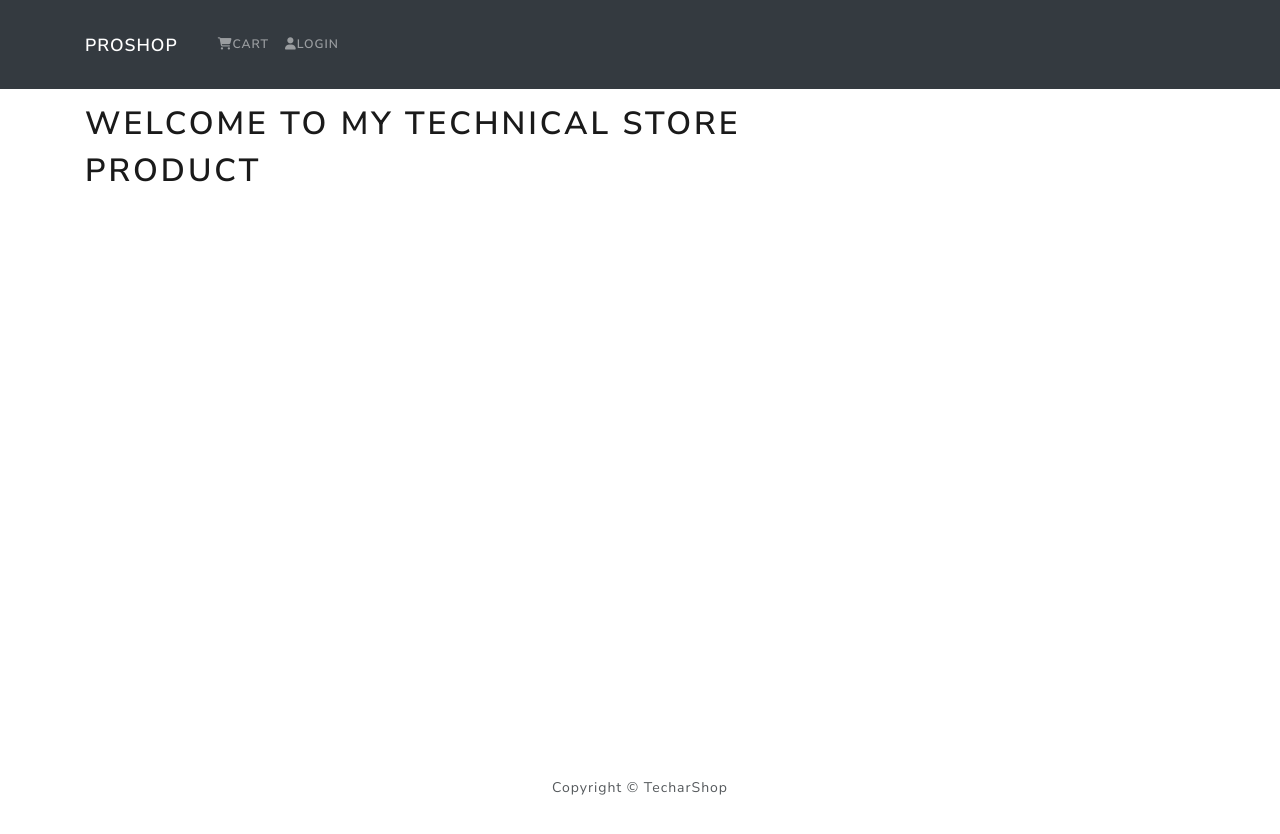
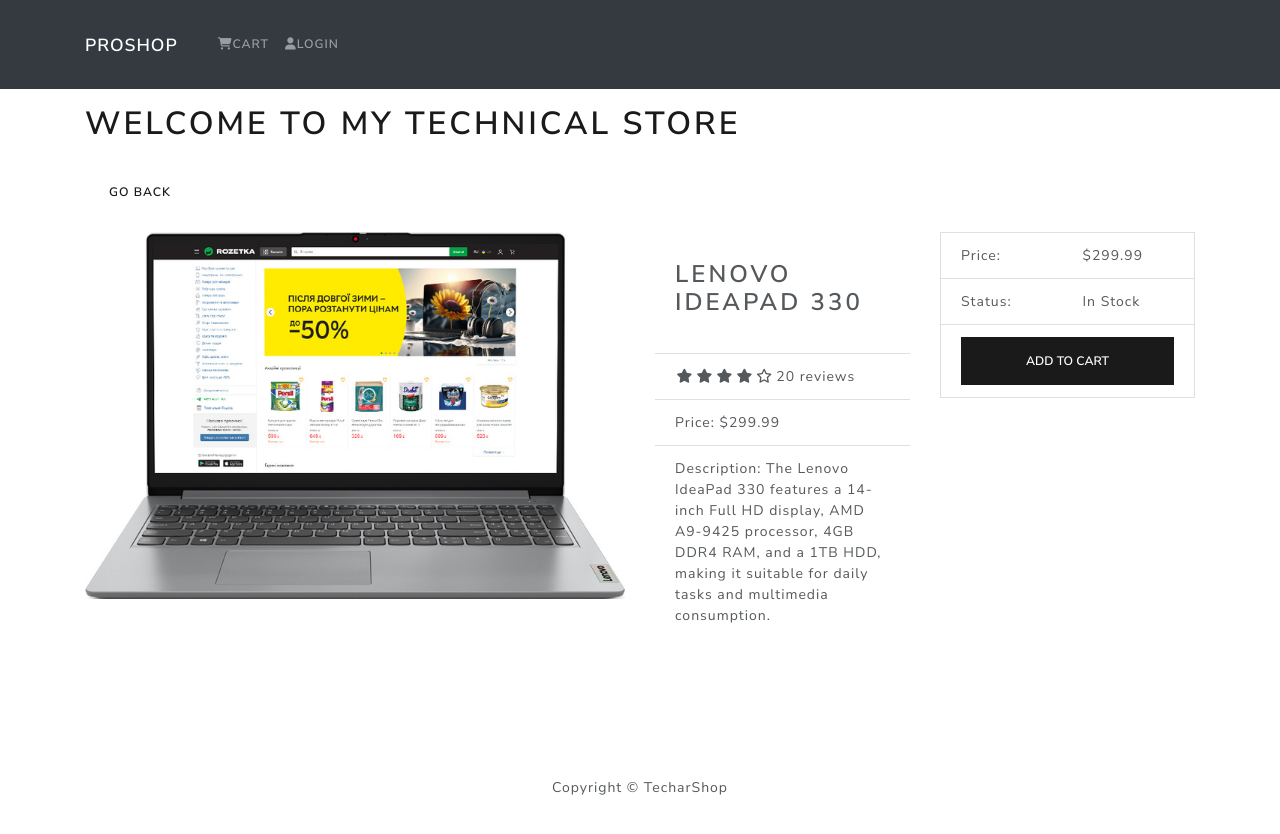
Before and after one commit to Andry925/frontend-course-project, a React (Create React App) app in the folder ecommerce-site/: page /product/1 in a window 1280 px wide. Shown: the top 834 px of the page. Built offline with nearby package versions, Linux system fonts and the light colour scheme.

Commit message:
feat:implement- product-details-screen (#5)
* chore: install react-router-dom

* feat: implement productscrem component

* feat: implement react-router to header and product.

* feat: add elements to app.js

* feat:implement product screen page

```diff
--- a/ecommerce-site/src/screens/ProductScreen.js
+++ b/ecommerce-site/src/screens/ProductScreen.js
@@ -1,11 +1,72 @@
-import React from 'react'
+import React from 'react';
+import { useParams, Link } from 'react-router-dom';
+import { Row, Col, Image, ListGroup, Button, Card } from 'react-bootstrap';
+import Rating from '../components/Rating';
+import products from '../utils/products';
 
 function ProductScreen() {
+  const { id } = useParams();
+  const product = products.find((p) => p._id === id);
+
+  if (!product) {
+    return <h2>Product not found</h2>;
+  }
+
   return (
     <div>
-      <h1>Product</h1>
+      <Link to="/" className="btn btn-light my-3">
+        Go Back
+      </Link>
+      <Row>
+        <Col md={6}>
+          <Image src={product.image} alt={product.name} fluid />
+        </Col>
+        <Col md={3}>
+          <ListGroup variant="flush">
+            <ListGroup.Item>
+              <h3>{product.name}</h3>
+            </ListGroup.Item>
+            <ListGroup.Item>
+              <Rating value={product.rating} text={`${product.numReviews} reviews`} />
+            </ListGroup.Item>
+            <ListGroup.Item>Price: ${product.price}</ListGroup.Item>
+            <ListGroup.Item>Description: {product.description}</ListGroup.Item>
+          </ListGroup>
+        </Col>
+        <Col md={3}>
+          <Card>
+            <ListGroup variant="flush">
+              <ListGroup.Item>
+                <Row>
+                  <Col>Price:</Col>
+                  <Col>
+                    <strong>${product.price}</strong>
+                  </Col>
+                </Row>
+              </ListGroup.Item>
+              <ListGroup.Item>
+                <Row>
+                  <Col>Status:</Col>
+                  <Col>
+                    {product.countInStock > 0 ? 'In Stock' : 'Out of Stock'}
+                  </Col>
+                </Row>
+              </ListGroup.Item>
+              <ListGroup.Item>
+                <Button
+                  className="btn-block"
+                  type="button"
+                  disabled={product.countInStock === 0}
+                >
+                  Add to Cart
+                </Button>
+              </ListGroup.Item>
+            </ListGroup>
+          </Card>
+        </Col>
+      </Row>
     </div>
-  )
+  );
 }
 
-export default ProductScreen
+export default ProductScreen;
```
